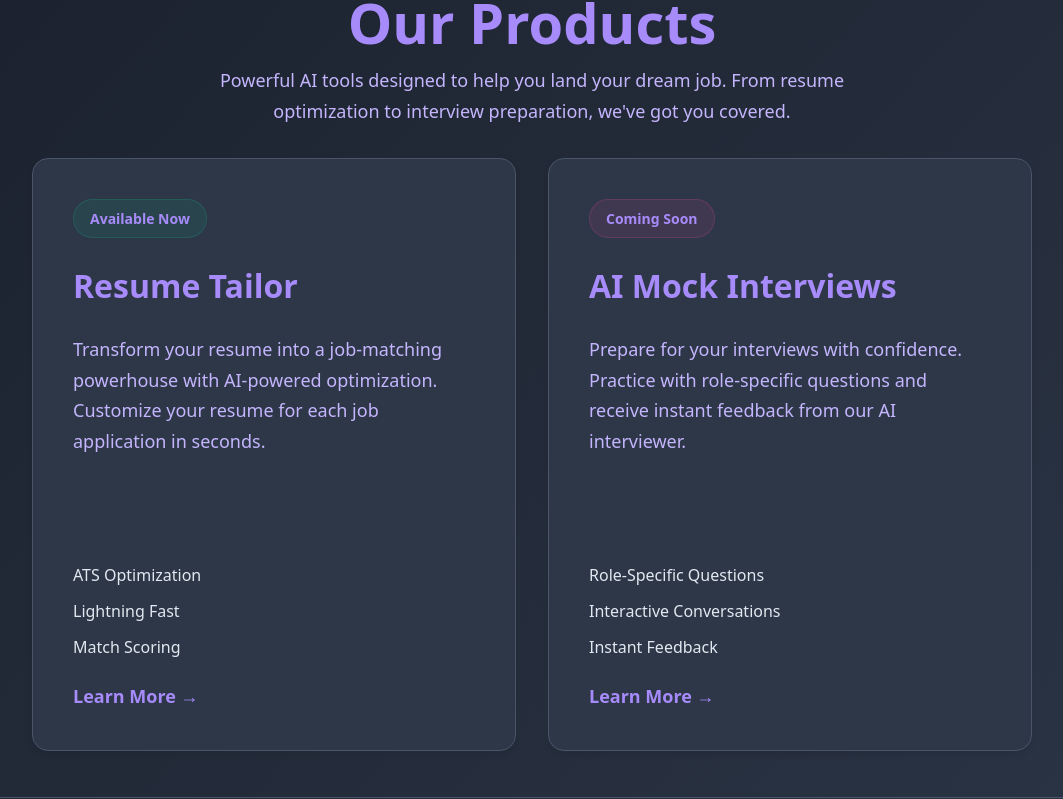
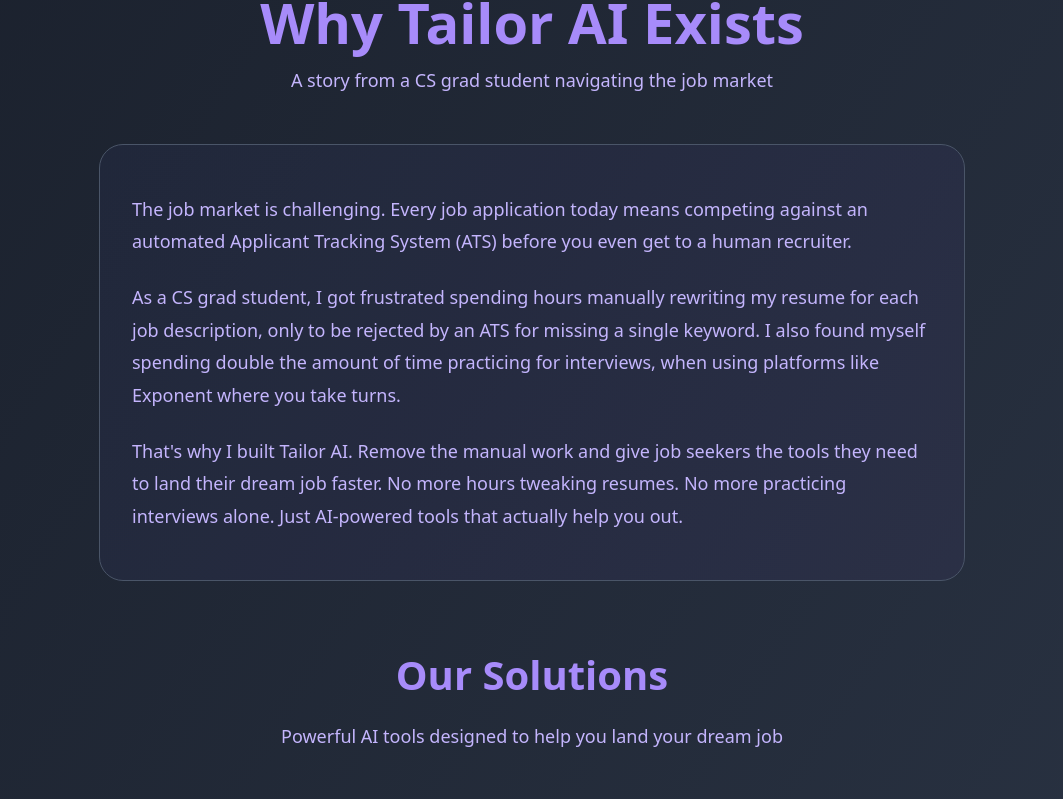
Before and after one commit to JohnAsencio/TailorAI, a React (Vite) app: page /products in a window 1280 px wide. Shown: the part 222-1021 px from the top of the page, without its empty margins (108-1171 px from the left). Built offline with nearby package versions, Linux system fonts and the light colour scheme; no server answers; what @react-pdf/renderer would draw is missing.

Commit message:
ui change for personal

```diff
--- a/src/components/layout/ProductsDropdown.jsx
+++ b/src/components/layout/ProductsDropdown.jsx
@@ -45,7 +45,7 @@ export default function ProductsDropdown() {
         to="/products"
         className={`landing-nav-link ${isProductsPage ? "active" : ""}`}
       >
-        Products
+        About
       </Link>
       {isOpen && (
         <div className="products-dropdown-menu">
--- a/src/components/products/ProductsPage.css
+++ b/src/components/products/ProductsPage.css
@@ -139,6 +139,53 @@
   line-height: 1.7;
   color: var(--header-subtitle-color);
   max-width: 700px;
+  margin: 0 auto;
+  transition: color 0.3s ease;
+}
+
+/* About Story Section */
+.about-story-section {
+  max-width: 800px;
+  margin: 3rem auto 4rem;
+  padding: 3rem 2rem;
+  background: linear-gradient(135deg, rgba(99, 102, 241, 0.05) 0%, rgba(139, 92, 246, 0.05) 100%);
+  border-radius: 1.5rem;
+  border: 1px solid var(--card-border);
+}
+
+.about-story-content {
+  display: flex;
+  flex-direction: column;
+  gap: 1.5rem;
+}
+
+.about-story-text {
+  font-size: 1.125rem;
+  line-height: 1.8;
+  color: var(--header-subtitle-color);
+  margin: 0;
+  transition: color 0.3s ease;
+}
+
+/* Products Section Header */
+.products-section-header {
+  text-align: center;
+  margin-bottom: 3rem;
+}
+
+.products-section-title {
+  font-size: clamp(1.75rem, 4vw, 2.5rem);
+  font-weight: 700;
+  color: var(--header-title-color);
+  margin-bottom: 1rem;
+  transition: color 0.3s ease;
+}
+
+.products-section-subtitle {
+  font-size: 1.125rem;
+  line-height: 1.7;
+  color: var(--header-subtitle-color);
+  max-width: 600px;
   margin: 0 auto;
   transition: color 0.3s ease;
 }
@@ -520,6 +567,19 @@
     padding: 1.5rem;
   }
 
+  .about-story-section {
+    padding: 2rem 1.5rem;
+    margin: 2rem auto 3rem;
+  }
+
+  .about-story-text {
+    font-size: 1rem;
+  }
+
+  .products-section-header {
+    margin-bottom: 2rem;
+  }
+
   .product-cta {
     flex-direction: column;
     gap: 0.75rem;
--- a/src/components/products/ProductsPage.jsx
+++ b/src/components/products/ProductsPage.jsx
@@ -7,9 +7,32 @@ export default function ProductsPage() {
     <div className="products-page">
       <div className="products-container">
         <div className="products-header">
-          <h1 className="products-title">Our Products</h1>
+          <h1 className="products-title">Why Tailor AI Exists</h1>
           <p className="products-subtitle">
-            Powerful AI tools designed to help you land your dream job. From resume optimization to interview preparation, we've got you covered.
+            A story from a CS grad student navigating the job market
+          </p>
+        </div>
+
+        {/* Story Section */}
+        <div className="about-story-section">
+          <div className="about-story-content">
+            <p className="about-story-text">
+              The job market is challenging. Every job application today means competing against an automated Applicant Tracking System (ATS) before you even get to a human recruiter.
+            </p>
+            <p className="about-story-text">
+              As a CS grad student, I got frustrated spending hours manually rewriting my resume for each job description, only to be rejected by an ATS for missing a single keyword. I also found myself spending double the amount of time practicing for interviews, when using platforms like Exponent where you take turns.
+            </p>
+            <p className="about-story-text">
+              That's why I built Tailor AI. Remove the manual work and give job seekers the tools they need to land their dream job faster. No more hours tweaking resumes. No more practicing interviews alone. Just AI-powered tools that actually help you out.
+            </p>
+          </div>
+        </div>
+
+        {/* Products Section */}
+        <div className="products-section-header">
+          <h2 className="products-section-title">Our Solutions</h2>
+          <p className="products-section-subtitle">
+            Powerful AI tools designed to help you land your dream job
           </p>
         </div>
 
--- a/src/components/resume/TailorPage.jsx
+++ b/src/components/resume/TailorPage.jsx
@@ -54,6 +54,9 @@ export default function TailorPage({ resumeState, user }) {
     additionalContext,
     setAdditionalContext,
   } = resumeState;
+
+  // Local testing bypass flag (when set, we won't show real credits)
+  const isBypass = import.meta.env.VITE_BYPASS === 'true';
 
   // Function to clear error messages after a delay
   const clearMessages = () => {
@@ -289,6 +292,21 @@ export default function TailorPage({ resumeState, user }) {
     <>
       <div className="main-grid-container">
         <section className="section-card">
+          {isBypass && (
+            <div
+              style={{
+                marginBottom: '0.75rem',
+                padding: '0.5rem 0.75rem',
+                background: '#eef2ff',
+                color: '#4338ca',
+                border: '1px solid #c7d2fe',
+                borderRadius: '8px',
+                fontWeight: 600,
+              }}
+            >
+              Testing mode (bypass enabled) — Credits: testing
+            </div>
+          )}
           <div
             className="upload-area"
             onDragEnter={handleDrag}
```
